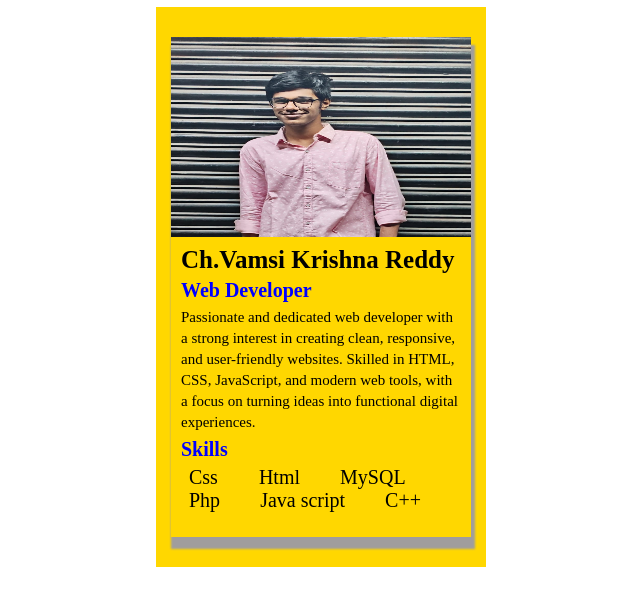
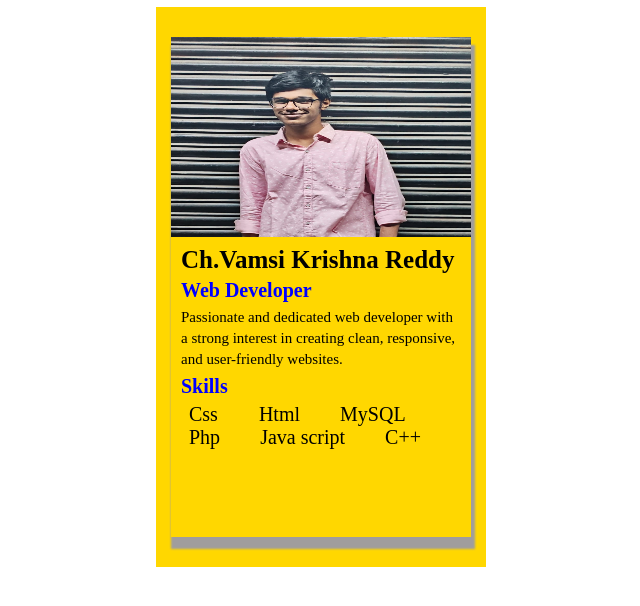
Before and after one commit to vamsi822/profile-caed, a plain HTML site: page index.html in a window 1280 px wide. Shown: the part 120-726 px from the top of the page, without its empty margins (319-959 px from the left). Drawn offline with Linux system fonts and the light colour scheme.

Commit message:
first commit

```diff
--- a/index.html
+++ b/index.html
@@ -22,7 +22,7 @@
                     <img src="./image/image1.jpg" alt="">
                     <p class="tagline">Ch.Vamsi Krishna Reddy</p>
                     <h4 class="title">Web Developer</h4>
-                    <p class="content"> Passionate and dedicated web developer with a strong interest in creating clean, responsive, and user-friendly websites. Skilled in HTML, CSS, JavaScript, and modern web tools, with a focus on turning ideas into functional digital experiences. </p>
+                    <p class="content"> Passionate and dedicated web developer with a strong interest in creating clean, responsive, and user-friendly websites. </p>
                     <h4 class="title">Skills</h4>
                     <a href="#">Css  </a>
                      <a href="#">Html</a>
```
